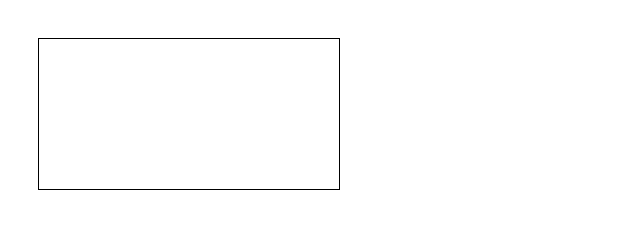
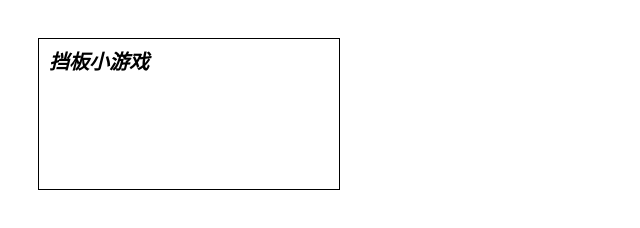
Before and after one commit to readyshen168/wechatGame, a plain HTML site: page index.html in a window 1280 px wide. Shown: the whole page, without its empty margins (0-640 px from the left). Drawn offline with Linux system fonts and the light colour scheme.

Commit message:
绘制标题文字

```diff
--- a/index.html
+++ b/index.html
@@ -12,9 +12,19 @@
     </style>
 </head>
 <body>
-  <canvas id="canvas">
+    <canvas id="canvas">
     您的浏览器不支持html5 canvas
-  </canvas>
+    </canvas>
+
+    <script>
+        const canvas = document.getElementById("canvas")
+        const context = canvas.getContext("2d")
+        // 设置文字样式
+        context.font = "italic 1000 20px STHeiti"
+        context.fillStyle = "##FF0000"
+        context.fillText("挡板小游戏", 10, 30)
+    </script>
+
 
 </body>
 </html>
```
